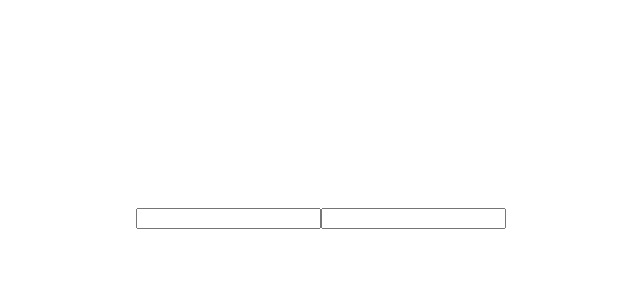
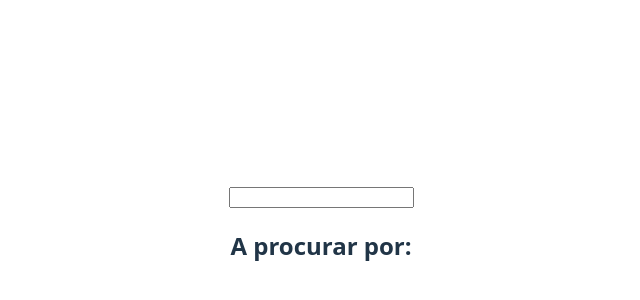
Before and after one commit to chansdev/commits-fullstack, a React (Vite) app: page / in a window 1280 px wide. Shown: the part 166-466 px from the top of the page, without its empty margins (319-959 px from the left). Built offline with nearby package versions, Linux system fonts and the light colour scheme.

Commit message:
atividade 4 slide 12

```diff
--- a/src/App.jsx
+++ b/src/App.jsx
@@ -2,14 +2,13 @@ import { useState } from 'react'
 import reactLogo from './assets/react.svg'
 import viteLogo from '/vite.svg'
 import './App.css'
-import Components from './components/Components.jsx'
-import './components/darkMode.css'
+import FiltroPesquisa from './components/FiltroPesquisa.jsx'
 
 function App() {
 
   return (
     <>
-    <Components />
+    <FiltroPesquisa />
     </>
   )
 }
--- a/src/components/Components.jsx
+++ /dev/null
@@ -1,28 +0,0 @@
-import { useState } from 'react'
-
-function Components() {
-
-    const [nome, setNome] = useState("")
-    const [mensagem, setMensagem] = useState("")
-
-    function setarNome(event) {
-        setNome(event.target.value)
-    }
-
-    function setarMensagem(event) {
-        setMensagem(event.target.value)
-    }
-
-    return (
-        <>
-            <form action="./">
-                <input type="text" id="nome" onInput={setarNome}/>
-                <input type="text" id="mensagem" onInput={setarMensagem}/>
-            </form>
-            <h1>{nome}</h1>
-            <p>{mensagem}</p>
-        </>
-    )
-}
-
-export default Components
--- a/src/components/darkMode.css
+++ /dev/null
@@ -1,9 +0,0 @@
-.whiteMode {
-    background-color: white;
-    color: black;
-}
-
-.darkMode {
-    background-color: black;
-    color: white;
-}
--- /dev/null
+++ b/src/components/filtroPesquisa.jsx
@@ -0,0 +1,21 @@
+import { useState } from 'react'
+
+function FiltroBusca() {
+
+    const [busca, setBusca] = useState("")
+    function setarBusca(event) {
+        setBusca(event.target.value)
+    }
+
+    return (
+        <>
+            <form action="./">
+                <input type="text" id="busca" onInput={setarBusca}/>
+            </form>
+
+            <h2>A procurar por: {busca}</h2>
+        </>
+    )
+}
+
+export default FiltroBusca
```
